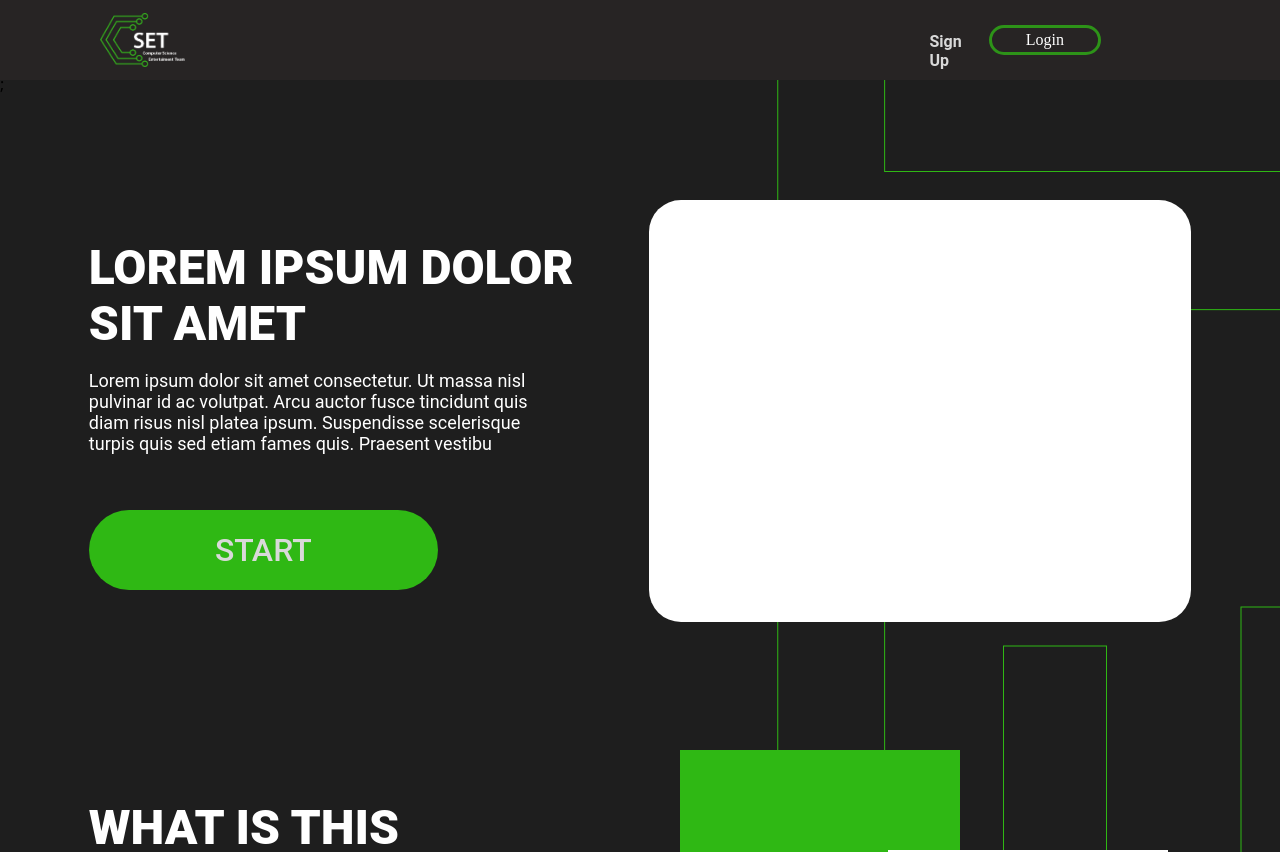
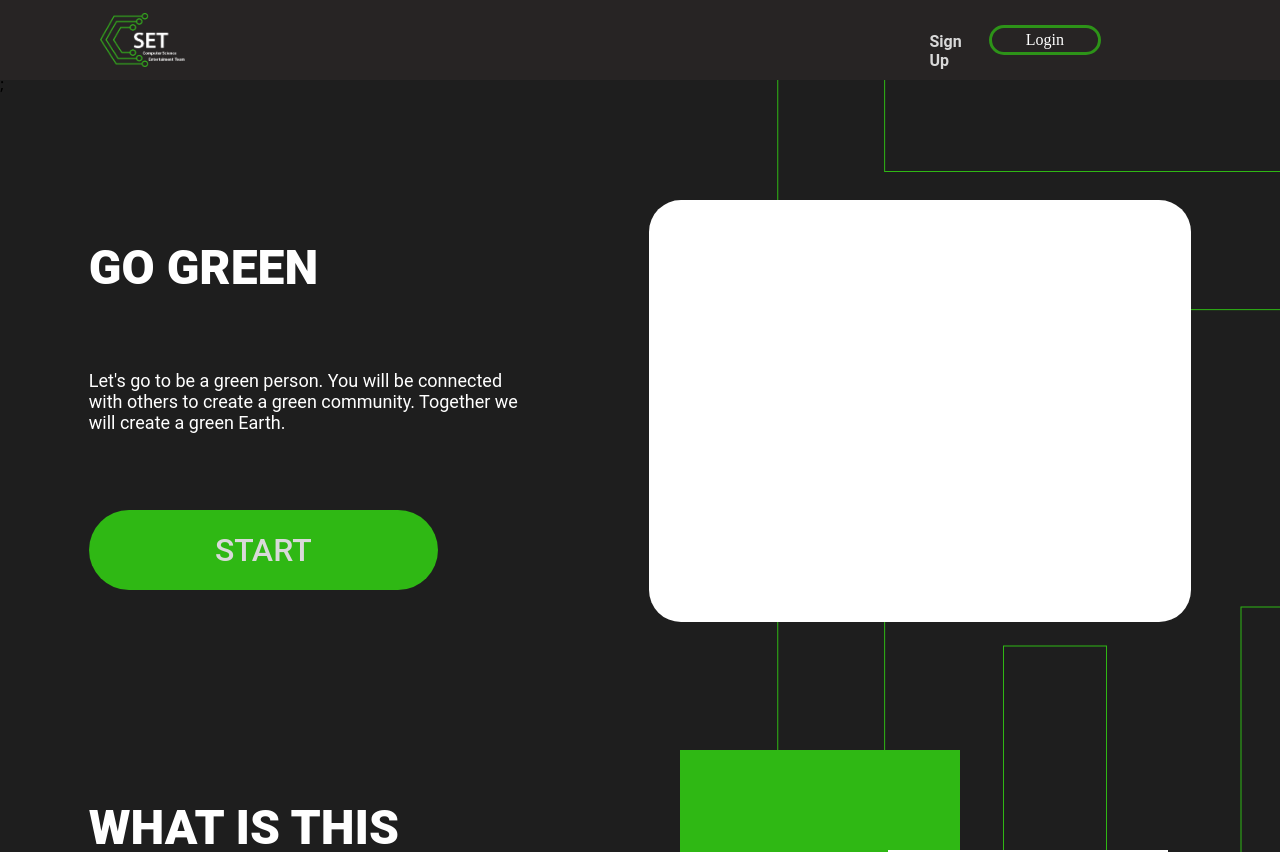
Before and after one commit to hao3830/CSET-UITGameHackathon, a Next.js app: page / in a window 1280 px wide. Shown: the top 852 px of the page. Built offline with nearby package versions, Linux system fonts and the light colour scheme.

Commit message:
login user

```diff
--- a/components/HomePage/start.js
+++ b/components/HomePage/start.js
@@ -4,8 +4,10 @@ export default function Start({user, setIsLogin}) {
     return (
         <div className={Style.start}>
             <div className={Style.start_left}>
-                <h1>Lorem ipsum dolor sit amet</h1>
-                <p>Lorem ipsum dolor sit amet consectetur. Ut massa nisl pulvinar id ac volutpat. Arcu auctor fusce tincidunt quis diam risus nisl platea ipsum. Suspendisse scelerisque turpis quis sed etiam fames quis. Praesent vestibu</p>
+                <h1>Go green</h1>
+                <p>Let's go to be a green person.
+You will be connected with others to create a green community.
+Together we will create a green Earth.</p>
                 <a href="" onClick={(e)=> {
                     e.preventDefault()
                     if(!user.name) {
```
